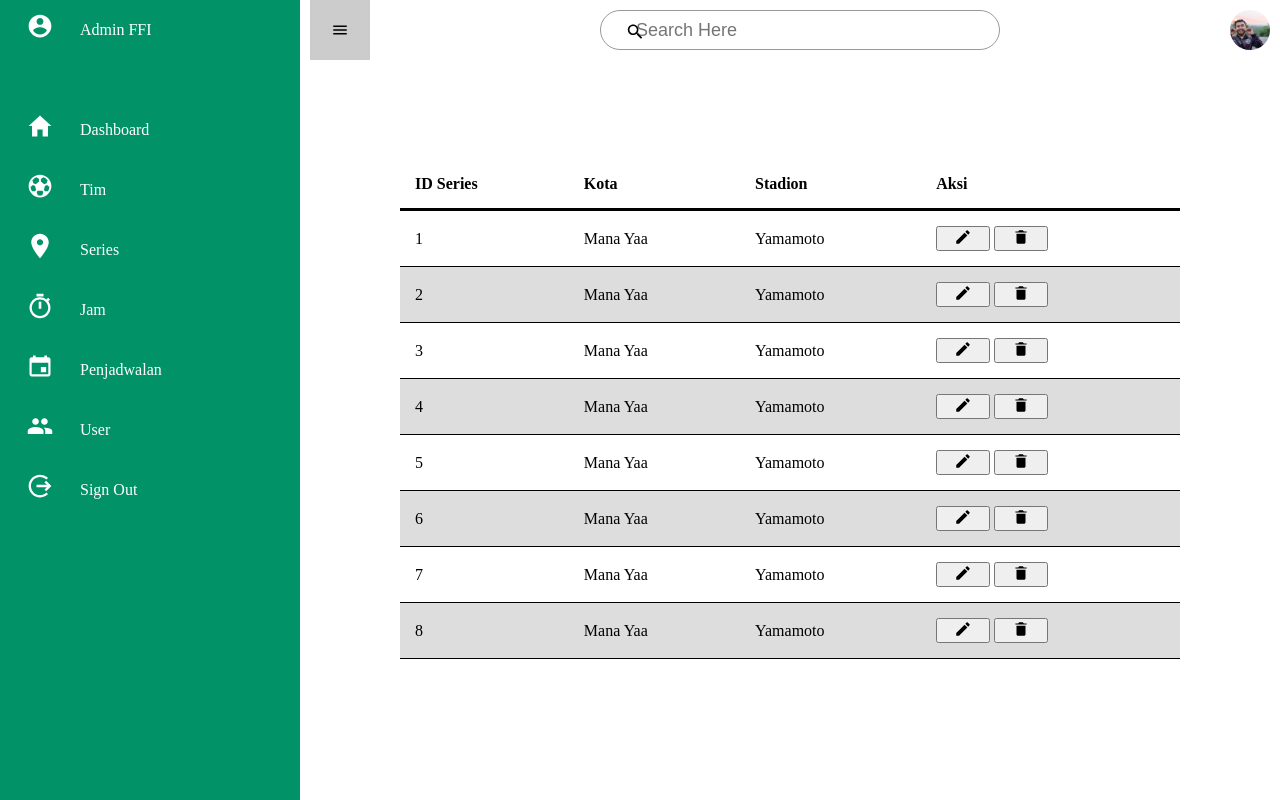
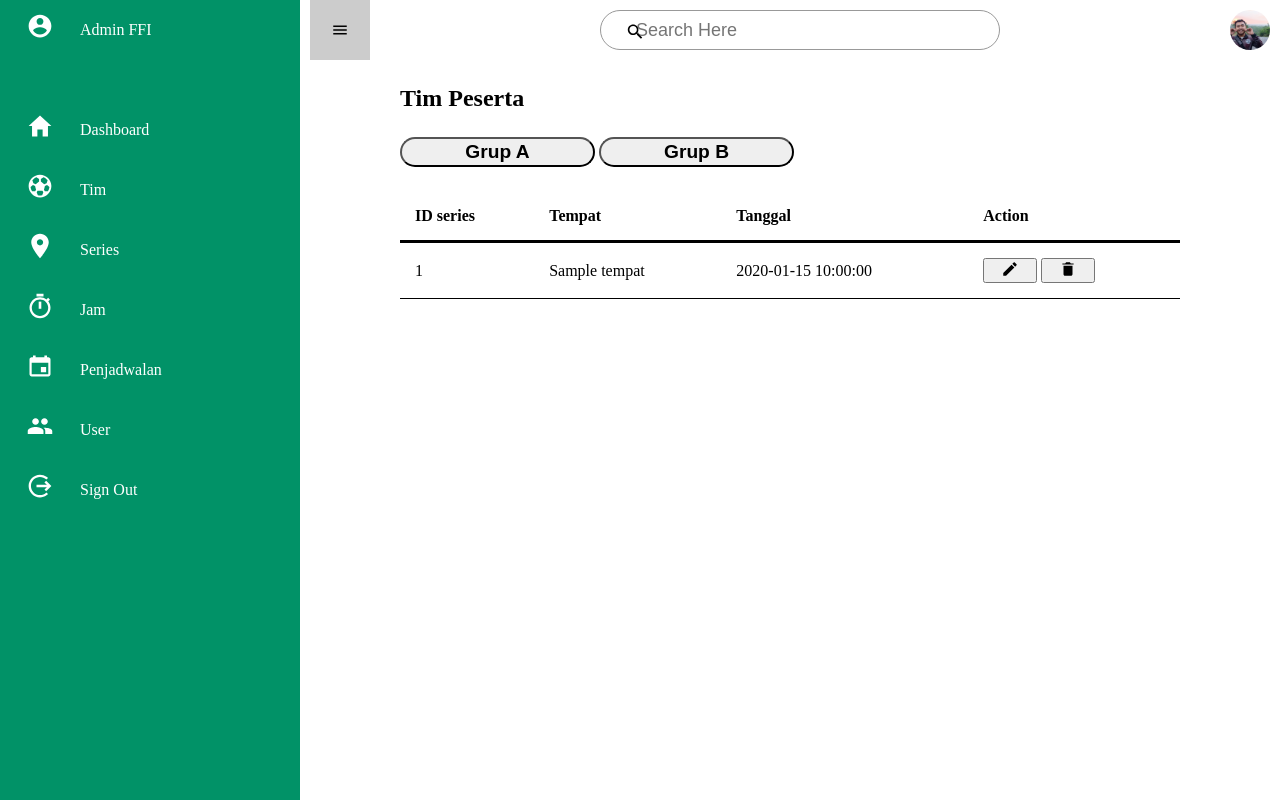
Before and after one commit to personne01/GA-Penjadwalan-liga, a CodeIgniter 4 app: template app/Views/dashboard/series.php in a window 1280 px wide. Run offline with PHP 8.4 and a stand-in for CodeIgniter, Linux system fonts and the light colour scheme; the template is opened without the code that fills it: most values are stand-ins (such as "Sample title", 1, 10 or a date in 2020); some libraries are stand-ins or nearby versions.

Commit message:
fetch data tim & series grup A-B

```diff
--- a/app/Config/Routes.php
+++ b/app/Config/Routes.php
@@ -35,7 +35,9 @@ $routes->get('/', 'Pages::index');
 $routes->get('/dashboard', 'Dashboard::index');
 $routes->get('/dashboard/tables', 'Dashboard::tables');
 $routes->get('/dashboard/tim', 'Tim::index');
-$routes->get('/dashboard/series', 'Dashboard::series');
+$routes->get('/dashboard/timB', 'Tim::timB');
+$routes->get('/dashboard/series', 'Series::index');
+$routes->get('/dashboard/seriesB', 'Series::seriesB');
 $routes->get('/dashboard/jam', 'Dashboard::jam');
 $routes->get('/dashboard/users', 'Users::index');
 $routes->get('/dashboard/penjadwalan', 'Penjadwalan::index');
--- a/app/Views/dashboard/series.php
+++ b/app/Views/dashboard/series.php
@@ -5,7 +5,6 @@
     table {
         width: calc(100% - 100px);
         border-collapse: collapse;
-        margin-top: 100px;
     }
 
     tr:nth-child(even) {
@@ -59,7 +58,12 @@
         border: none;
     }
 
-    button a {
+
+    .navgroup a {
+        text-decoration: none;
+    }
+
+    .navgroup a button {
         text-decoration: none;
         font-size: larger;
         font-weight: bolder;
@@ -79,25 +83,35 @@
             border-radius: 10px;
         }
 
-
     }
 </style>
+
+<nav class="navgroup">
+    <h1>Tim Peserta</h1>
+    <a href="/dashboard/series">
+        <button>Grup A</button>
+    </a>
+    <a href="/dashboard/seriesB">
+        <button>Grup B</button>
+    </a>
+</nav>
 
 <table>
     <thead>
         <tr>
-            <th>ID Series</th>
-            <th>Kota</th>
-            <th>Stadion</th>
-            <th>Aksi</th>
+            <th>ID series</th>
+            <th>Tempat</th>
+            <th>Tanggal</th>
+            <th>Action</th>
         </tr>
     </thead>
     <tbody>
-        <?php for ($i = 1; $i <= 8; $i++) { ?>
+
+        <?php foreach ($series as $i) : ?>
             <tr>
-                <td><?= $i; ?></td>
-                <td>Mana Yaa</td>
-                <td>Yamamoto</td>
+                <td><?= $i['id_series']; ?></td>
+                <td><?= $i['tempat']; ?></td>
+                <td><?= $i['tanggal']; ?></td>
                 <td>
                     <button>
                         <ion-icon name="create"></ion-icon>
@@ -107,7 +121,8 @@
                     </button>
                 </td>
             </tr>
-        <?php  } ?>
+        <?php endforeach; ?>
+
 
 
     </tbody>
```
Also changed, not shown: app/Controllers/Series.php (added, +35 -0 lines), app/Controllers/Tim.php (+13 -2 lines), app/Models/SeriesModel.php (added, +17 -0 lines), app/Views/dashboard/tim.php (+12 -6 lines).
